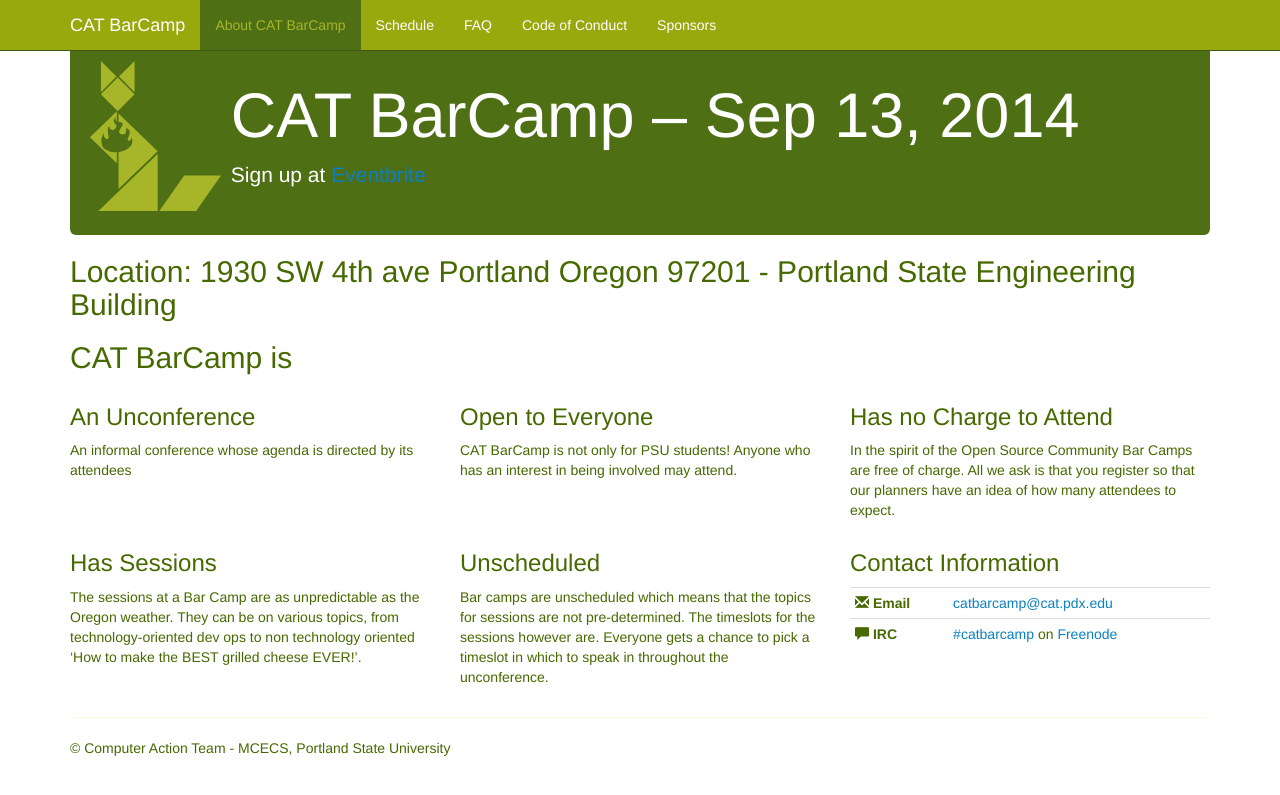
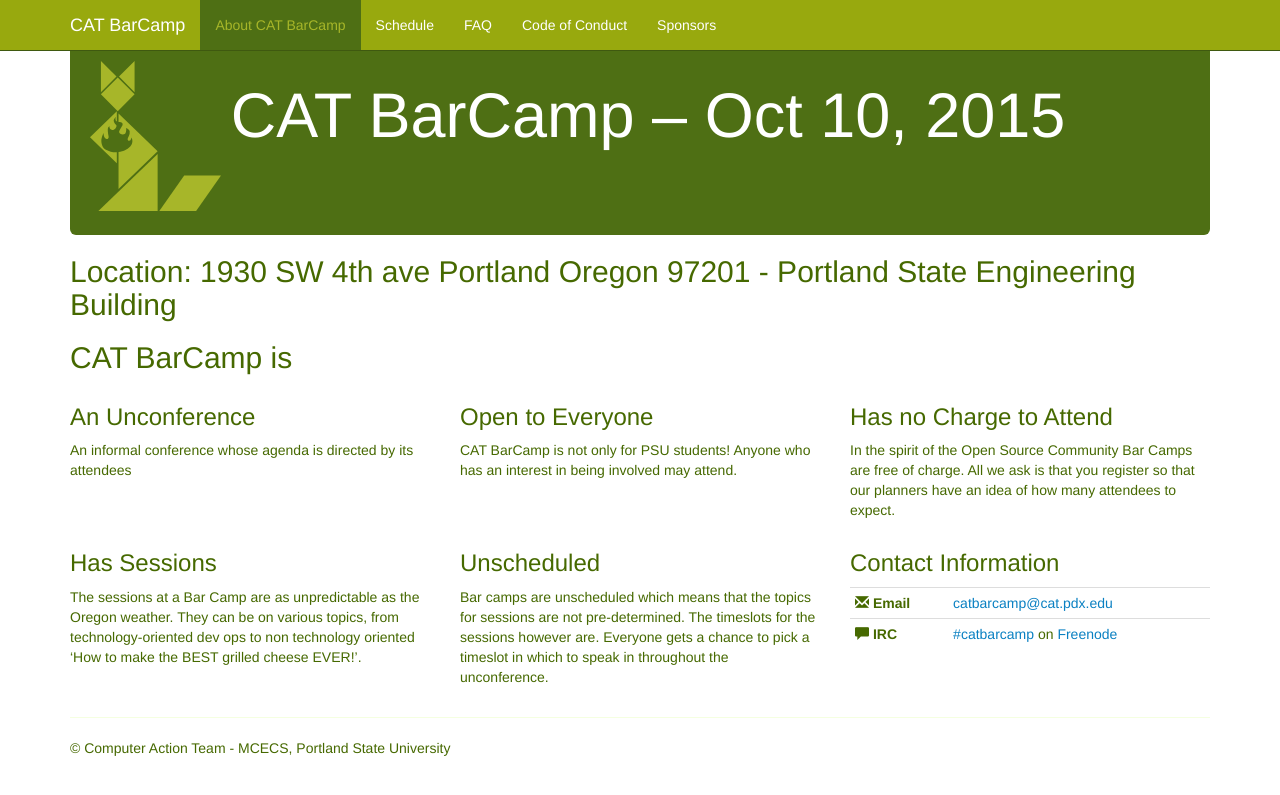
Before and after one commit to catbarcamp/catbarcamp.github.io, a Jekyll site: the page built from index.html, in a window 1280 px wide. Shown: the top 795 px of the page. Built offline with Jekyll 4.4.1, drawn with Linux system fonts in a browser that asks for light colours.

Commit message:
updated event date, disabled old eventbrite link

```diff
--- a/index.html
+++ b/index.html
@@ -1,8 +1,8 @@
 ---
 layout: jumbo
 title: CAT BarCamp
-when: Sep 13, 2014
-sub: Sign up at <a class="lead" href="https://www.eventbrite.com/e/catbarcamp-tickets-11741644575">Eventbrite</a>
+when: Oct 10, 2015
+<!--sub: Sign up at <a class="lead" href="https://www.eventbrite.com/e/catbarcamp-tickets-11741644575">Eventbrite</a>-->
 section: about
 ---
 
```
